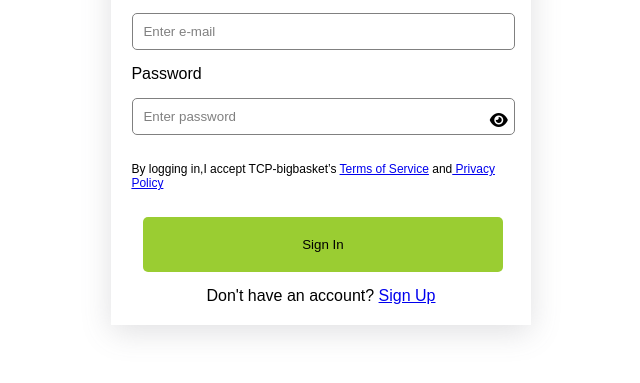
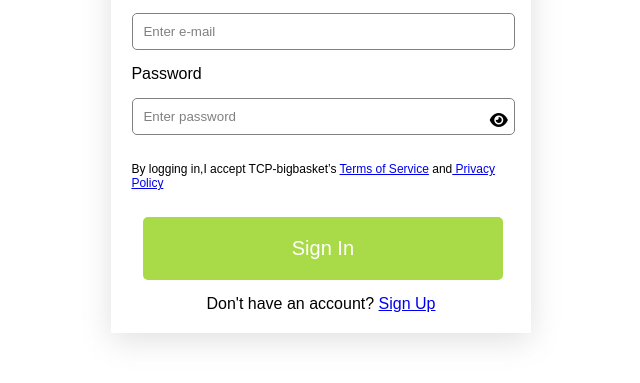
Before and after one commit to adilrana03/BigBasket_Project, a plain HTML site: page loginpage/login.html in a window 1280 px wide. Shown: the part 291-674 px from the top of the page, without its empty margins (319-959 px from the left). Drawn offline with Linux system fonts and the light colour scheme.

Commit message:
final commit login

```diff
--- a/loginpage/login.html
+++ b/loginpage/login.html
@@ -43,11 +43,17 @@
             font-family: sans-serif;
         }
         input[type=submit]{
-            background-color: yellowgreen;
+            background-color: rgb(169, 218, 71);
             border: none;
             padding: 20px;
             margin-left: 3%;
+            cursor: pointer;
+            color: white;
+            font-size: 20px;
 
+        }
+        input[type=submit]:hover{
+        background-color: rgb(125, 177, 20);
         }
         input::placeholder{
             color: grey;
```
Also changed, not shown: loginpage/signup.html (+7 -1 lines).
